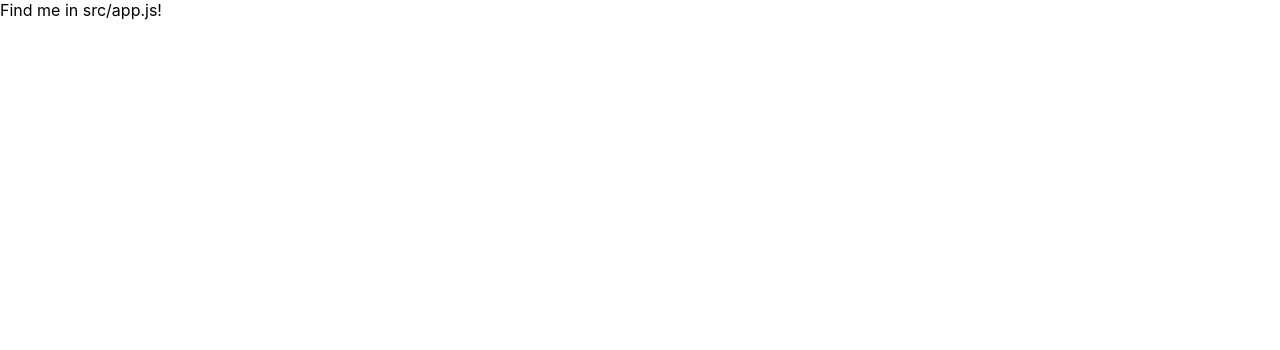
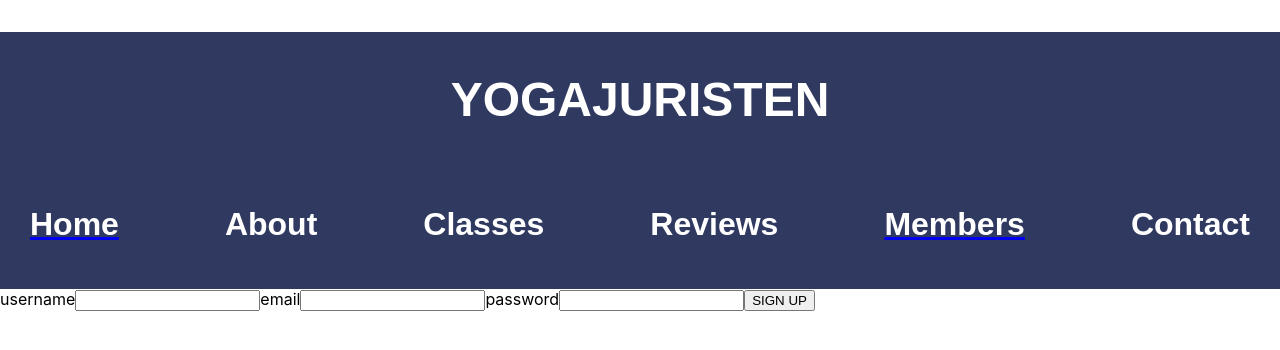
Before and after one commit to prosperpine/yogajuristen-frontend, a React (Create React App) app: page /Members in a window 1280 px wide. Shown: the top 350 px of the page. Built offline with nearby package versions, Linux system fonts and the light colour scheme.

Commit message:
navigation, react router and first sign up funcitonality in place

```diff
--- a/src/App.js
+++ b/src/App.js
@@ -1,9 +1,36 @@
-import React from 'react'
+import React from 'react';
+import { Provider } from 'react-redux';
+import { BrowserRouter, Switch, Route } from 'react-router-dom';
+import { configureStore, combineReducers } from '@reduxjs/toolkit';
+import { user } from './reducers/user';
+import { Header } from './components/Header';
+import { Home } from './components/Home';
+import { Members } from './components/Members';
+
+const reducer = combineReducers({ user: user.reducer });
+
+const store = configureStore({ reducer });
 
 export const App = () => {
   return (
-    <div>
-      Find me in src/app.js!
-    </div>
-  )
-}
+    <Provider store={store}>
+      <main>
+        <BrowserRouter>
+          <Header />
+          <Switch>
+            <Route exact path='/'>
+              <Home />
+            </Route>
+            <Route exact path='/About'></Route>
+            <Route exact path='/Classes'></Route>
+            <Route exact path='/Reviews'></Route>
+            <Route exact path='/Members'>
+              <Members />
+            </Route>
+            <Route exact path='/Contact'></Route>
+          </Switch>
+        </BrowserRouter>
+      </main>
+    </Provider>
+  );
+};
--- /dev/null
+++ b/src/components/Header.js
@@ -0,0 +1,25 @@
+import React from 'react';
+import styled from 'styled-components';
+import { Navigation } from './Navigation.js';
+
+const Section = styled.main`
+  background-color: #303960;
+  box-sizing: border-box;
+`;
+
+const Title = styled.h1`
+  font-family: 'Julius Sans One', sans-serif;
+  color: white;
+  font-size: 3rem;
+  text-align: center;
+  padding-top: 40px;
+`;
+
+export const Header = () => {
+  return (
+    <Section>
+      <Title>YOGAJURISTEN</Title>
+      <Navigation />
+    </Section>
+  );
+};
--- /dev/null
+++ b/src/components/Home.js
@@ -0,0 +1,11 @@
+import React, { useState } from 'react';
+import styled from 'styled-components';
+import { useDispatch, useSelector } from 'react-redux';
+
+export const Home = () => {
+  return (
+    <div>
+      <h2>Beautiful picture here</h2>
+    </div>
+  );
+};
--- /dev/null
+++ b/src/components/Members.js
@@ -0,0 +1,95 @@
+import React, { useState } from 'react';
+import styled from 'styled-components';
+import { useDispatch, useSelector } from 'react-redux';
+import { user, login } from '../reducers/user';
+
+const URL = 'http://localhost:9001/users';
+
+export const Members = () => {
+  const dispatch = useDispatch();
+  const accessToken = useSelector((store) => store.user.login.accessToken);
+  const loggedoutMessage = useSelector(
+    (store) => store.user.login.loggedoutMessage
+  );
+  const [name, setName] = useState('');
+  const [email, setEmail] = useState('');
+  const [password, setPassword] = useState('');
+  const [errorMessage, setErrorMessage] = useState('');
+  const [showSummary, setShowSummary] = useState(false);
+
+  const handleSignup = (event) => {
+    event.preventDefault();
+    return () => {
+      fetch(URL, {
+        method: 'POST',
+        body: JSON.stringify({ name, email, password }),
+        headers: { 'content-Type': 'application/json' },
+      })
+        .then((res) => {
+          if (res.ok) {
+            setShowSummary(true);
+            return res.json();
+          } else {
+            throw new Error('Unable to sign up');
+          }
+        })
+
+        .then((json) => {
+          dispatch(
+            user.actions.setAccessToken({
+              accessToken: json.accessToken,
+            })
+          );
+          dispatch(user.actions.setUserId({ userId: json.userId }));
+        })
+
+        .catch((err) => {
+          setErrorMessage('error:Username/email is already registered.', err);
+          dispatch(user.actions.setErrorMessage({ errorMessage: err }));
+        });
+    };
+  };
+
+  if (!accessToken) {
+    return (
+      <div>
+        {!showSummary && (
+          <form onSubmit={(e) => dispatch(handleSignup(e))}>
+            <label>
+              username
+              <input
+                value={name}
+                onChange={(event) => setName(event.target.value)}
+                required
+              />
+            </label>
+            <label>
+              email
+              <input
+                type='email'
+                value={email}
+                onChange={(event) => setEmail(event.target.value)}
+                required
+              />
+            </label>
+            <label>
+              password
+              <input
+                type='password'
+                value={password}
+                required
+                onChange={(event) => setPassword(event.target.value)}
+              />
+            </label>
+            <button type='submit'>SIGN UP</button>
+          </form>
+        )}
+        {showSummary && <p>You are now signed up {name}</p>}
+        {errorMessage && <h1>{errorMessage}</h1>}
+        {loggedoutMessage && <h4>you are now logged out!</h4>}
+      </div>
+    );
+  } else {
+    return <p>You are signed up</p>;
+  }
+};
--- /dev/null
+++ b/src/components/Navigation.js
@@ -0,0 +1,95 @@
+import React from 'react';
+import styled from 'styled-components';
+import { Link } from 'react-router-dom';
+
+const Section = styled.div`
+  width: 100%;
+
+  display: flex;
+  justify-content: space-between;
+  padding: 20px 30px;
+  box-sizing: border-box;
+`;
+
+const Page = styled.h2`
+  color: white;
+  font-size: 2rem;
+  font-family: 'Julius Sans One', sans-serif;
+  @media (max-width: 768px) {
+    display: none;
+  }
+`;
+
+const Hamburger = styled.div`
+  width: 30px;
+  height: 30px;
+  display: flex;
+  flex-direction: column;
+  justify-content: space-between;
+  padding: 26px;
+`;
+
+const Hamburgerline = styled.div`
+  width: 30px;
+  height: 4px;
+  background-color: #fff;
+  border-radius: 5px;
+`;
+
+const NavbarDropdownContent = styled.div`
+  display: none;
+  position: absolute;
+  background-color: #f9f9f9;
+  min-width: 200px;
+  box-shadow: 0px 8px 16px 0px rgba(0, 0, 0, 0, 2);
+  padding: 12px 16px;
+  z-index: 1;
+`;
+
+const NavbarDropdown = styled.div`
+  position: relative;
+  display: inline-block;
+  &:hover ${NavbarDropdownContent} {
+    display: inline-block;
+    padding: 10px;
+  }
+  @media (min-width: 768px) {
+    display: none;
+  }
+`;
+
+export const Navigation = () => {
+  const handleClick = (action) => {
+    if (!action) return;
+
+    if (this.props.onClick) this.props.onClick(action);
+  };
+  return (
+    <Section>
+      <Link to='/'>
+        <Page>Home</Page>
+      </Link>
+
+      <Page>About</Page>
+
+      <Page>Classes</Page>
+      <Page>Reviews</Page>
+      <Link to='/Members'>
+        <Page> Members</Page>
+      </Link>
+      <Page>Contact</Page>
+      <NavbarDropdown>
+        <Hamburger>
+          <Hamburgerline></Hamburgerline>
+          <Hamburgerline></Hamburgerline>
+          <Hamburgerline></Hamburgerline>
+        </Hamburger>{' '}
+        <NavbarDropdownContent>
+          <a to='/'>Dropdown here</a>
+          <a to='/'>Dropdown here</a>
+          <a to='/'>Dropdown here</a>
+        </NavbarDropdownContent>
+      </NavbarDropdown>
+    </Section>
+  );
+};
--- /dev/null
+++ b/src/reducers/user.js
@@ -0,0 +1,110 @@
+import { createSlice } from '@reduxjs/toolkit';
+
+const initialState = {
+  login: {
+    accessToken: null,
+    userId: 0,
+    errorMessage: null,
+    loginMessage: null,
+    loggedoutMessage: null,
+  },
+};
+
+export const user = createSlice({
+  name: 'user',
+  initialState: initialState,
+  reducers: {
+    setAccessToken: (state, action) => {
+      const { accessToken } = action.payload;
+      console.log(`Access Token: ${accessToken}`);
+      state.login.accessToken = accessToken;
+    },
+    setUserId: (state, action) => {
+      const { userId } = action.payload;
+      console.log(`User Id: ${userId}`);
+      state.login.userId = userId;
+    },
+    setErrorMessage: (state, action) => {
+      const { errorMessage } = action.payload;
+      console.log(`Error Message: ${errorMessage}`);
+      state.login.errorMessage = errorMessage;
+    },
+    setLoginMessage: (state, action) => {
+      const { loginMessage } = action.payload;
+      console.log(`Secret Message: ${loginMessage}`);
+      state.login.loginMessage = loginMessage;
+    },
+    setLoggedoutMessage: (state, action) => {
+      const { loggedoutMessage } = action.payload;
+      console.log(`You are logged out: ${loggedoutMessage}`);
+      state.login.loggedoutMessage = loggedoutMessage;
+    },
+  },
+});
+
+export const login = (name, password) => {
+  const LOGIN_URL = 'http://localhost:9000/sessions';
+  // const LOGIN_URL =
+  return (dispatch) => {
+    fetch(LOGIN_URL, {
+      method: 'POST',
+      body: JSON.stringify({ name, password }),
+      headers: { 'content-Type': 'application/json' },
+    })
+      .then((res) => {
+        if (res.ok) {
+          return res.json();
+        }
+        throw 'Please, try again';
+      })
+      .then((json) => {
+        dispatch(
+          user.actions.setAccessToken({
+            accessToken: json.accessToken,
+          })
+        );
+        dispatch(user.actions.setUserId({ userId: json.userId }));
+      })
+      .catch((err) => {
+        dispatch(user.actions.logout());
+        dispatch(user.actions.setErrorMessage({ errorMessage: err }));
+      });
+  };
+};
+
+export const getLoginMessage = () => {
+  const USERS_URL = 'http://localhost:9000/users';
+  // const USERS_URL =
+  return (dispatch, getState) => {
+    const accessToken = getState().user.login.accessToken;
+    const userId = getState().user.login.userId;
+    fetch(`${USERS_URL}/${userId}`, {
+      method: 'GET',
+      headers: { Authorization: accessToken },
+    })
+      .then((res) => {
+        if (res.ok) {
+          return res.json();
+        }
+        throw 'Please, try again.';
+      })
+      .then((json) => {
+        dispatch(
+          user.actions.setLoginMessage({ loginMessage: json.stringify(json) })
+        );
+      })
+      .catch((err) => {
+        dispatch(user.actions.setErrorMessage({ errorMessage: err }));
+      });
+  };
+};
+
+export const logout = () => {
+  return (dispatch) => {
+    dispatch(user.actions.setLoginMessage({ LogInMessage: null }));
+    dispatch(user.actions.setErrorMessage({ errorMessage: null }));
+    dispatch(user.actions.setAccessToken({ accessToken: null }));
+    dispatch(user.actions.setUserId({ userId: 0 }));
+    dispatch(user.actions.setLoggedoutMessage({ loggedoutMessage: true }));
+  };
+};
```
